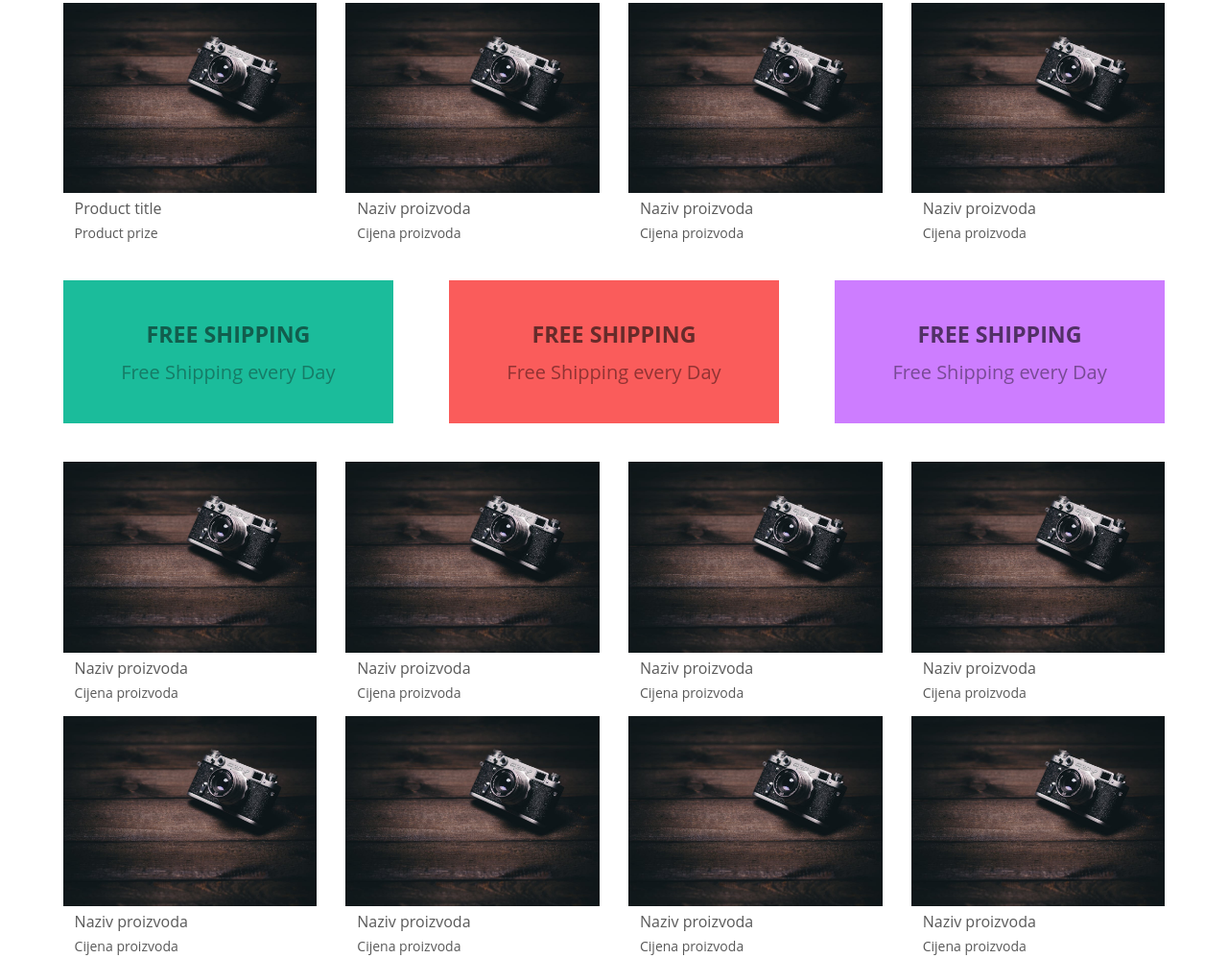
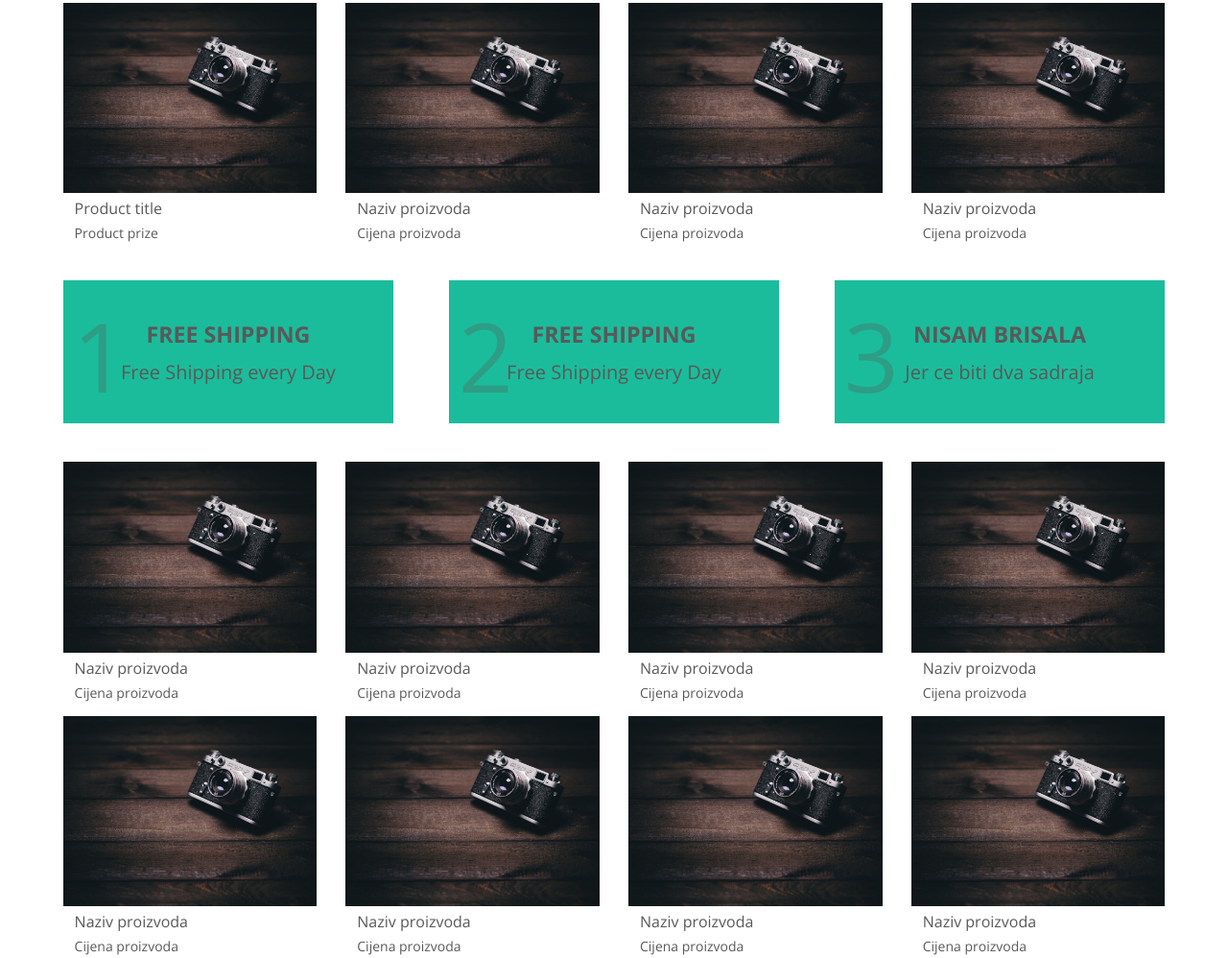
Before and after one commit to mirjanamilankovic/lpsatovi, a plain HTML site: page index.html in a window 1280 px wide. Shown: the part 778-1776 px from the top of the page at 96% size. Drawn offline with nearby package versions, Linux system fonts and the light colour scheme; files whose address does not match are found by name.

Commit message:
Color in support block plus input mail

```diff
--- a/css/style.css
+++ b/css/style.css
@@ -1,3 +1,4 @@
+ @import url(https://fonts.googleapis.com/css?family=Open+Sans:300,400,700,800);
  html {
   box-sizing: border-box;
 }
@@ -45,10 +46,6 @@
 .icon-mobile:before {
   content: "\e958";
 }
-
-
-@import url(https://fonts.googleapis.com/css?family=Open+Sans:300,400,700,800);
-
 
 
  body {
@@ -214,42 +211,31 @@ ul {
     padding: 40px 0;
     text-align: center;
     font-size: 28px;
+    position: relative;
+    background-color:#1bbc9b;
+    font-family: "Open Sans", sans-serif;
+    color:#595959;
+    overflow: hidden;
 
 }
-    .support.support--green {
-        background-color:#1bbc9b;
+
+.support:before {
+    content: attr(data-broj);
+    font-size:100px;
+    position:absolute;
+    left:10px;
+    top:10px;
+    opacity:0.3;
+    transition: 0.3s ease-in-out;
+
+}
+
+.support:hover:before {
+    opacity: 0.7;
+    transform: translate3d(10px, 0,0);
+    font-size: 200px;
     }
 
-        .support--green .support__title {
-            color:#125d4d;
-        }
-
-        .support--green .support__description {
-            color:#167b66;
-        }
-
-    .support.support--red {
-        background-color:#fa5c5b;
-    }
-
-        .support--red .support__title {
-            color:#662b2a;
-        }
-        .support--red .support__description {
-            color:#913333;
-        }
-
-    .support.support--purple {
-        background-color: #cd7dff;
-    }
-
-        .support--purple .support__title {
-            color: #513066;
-        }
-
-        .support--purple .support__description {
-            color:#784a95;
-        }
 
 @media (max-width:1084px) and (min-width:769px) {
 
@@ -386,7 +372,7 @@ ul {
                 }
 
             .subscribe__address {
-                color:#cdcdcd;
+                color:rgb(80, 49, 49);
                 border-radius:dashed line black;
                 border:dotted 1px #fff;
                 border-radius:5px;
@@ -394,6 +380,7 @@ ul {
                 text-align:left;
                 font-weight:normal;
                 font-style: italic;
+                margin-top:10px;
             }
 
             .subscribe__button {
@@ -405,7 +392,7 @@ ul {
                 color:#fff;
                 border-radius:9px;
                 text-decoration: none;
-                margin-top:12px;
+                margin:12px;
                 transition: 0.3s all ease-in-out color #fff;
             }
 
--- a/index.html
+++ b/index.html
@@ -2,7 +2,7 @@
 <html>
 <head>
 <meta charset="UTF-8">
-<title>prodajem satove</title>
+<title>Lp Satovi Dragan V.</title>
 <link rel="stylesheet" href="css/style.css">
 </head>
 <body>
@@ -71,22 +71,22 @@
 
             <!--Start: Supports -->
             <section class="supports">
-                <div class="support support--green">
+                <div class="support support--green" data-broj="1">
                     <div class="title__description">
                          <h5 class="support__title"> Free Shipping </h5>
                          <h6 class="support__description"> Free Shipping every Day </h6>
                     </div>
                 </div>
-                <div class="support support--red">
+                <div class="support support--red" data-broj="2">
                     <div class="title__description">
                         <h5 class="support__title"> Free Shipping </h5>
                         <h6 class="support__description"> Free Shipping every Day </h6>
                     </div>
                 </div>
-                <div class="support support--purple">
+                <div class="support support--purple" data-broj="3">
                     <div class="title__description">
-                        <h5 class="support__title"> Free Shipping </h5>
-                        <h6 class="support__description"> Free Shipping every Day </h6>
+                        <h5 class="support__title"> Nisam brisala </h5>
+                        <h6 class="support__description"> Jer ce biti dva sadraja </h6>
                     </div>
                 </div>
             </section>
@@ -174,7 +174,7 @@
              <div class="subscribe">
                     <h4 class="subscribe__title"> Newsletter </h4>
                     <h5 class="subscribe__subtitle"> Enjoy <span>5%</span> off your next purchase when you join our mailing list! </h5>
-                    <h6 class="subscribe__address"> Your email </h6>
+                    <input class="subscribe__address"> </input>
                     <a href="subscribe" target="_blank" title="Subscribe" class="subscribe__button">Subscribe </a>
 
                 </div>
```
